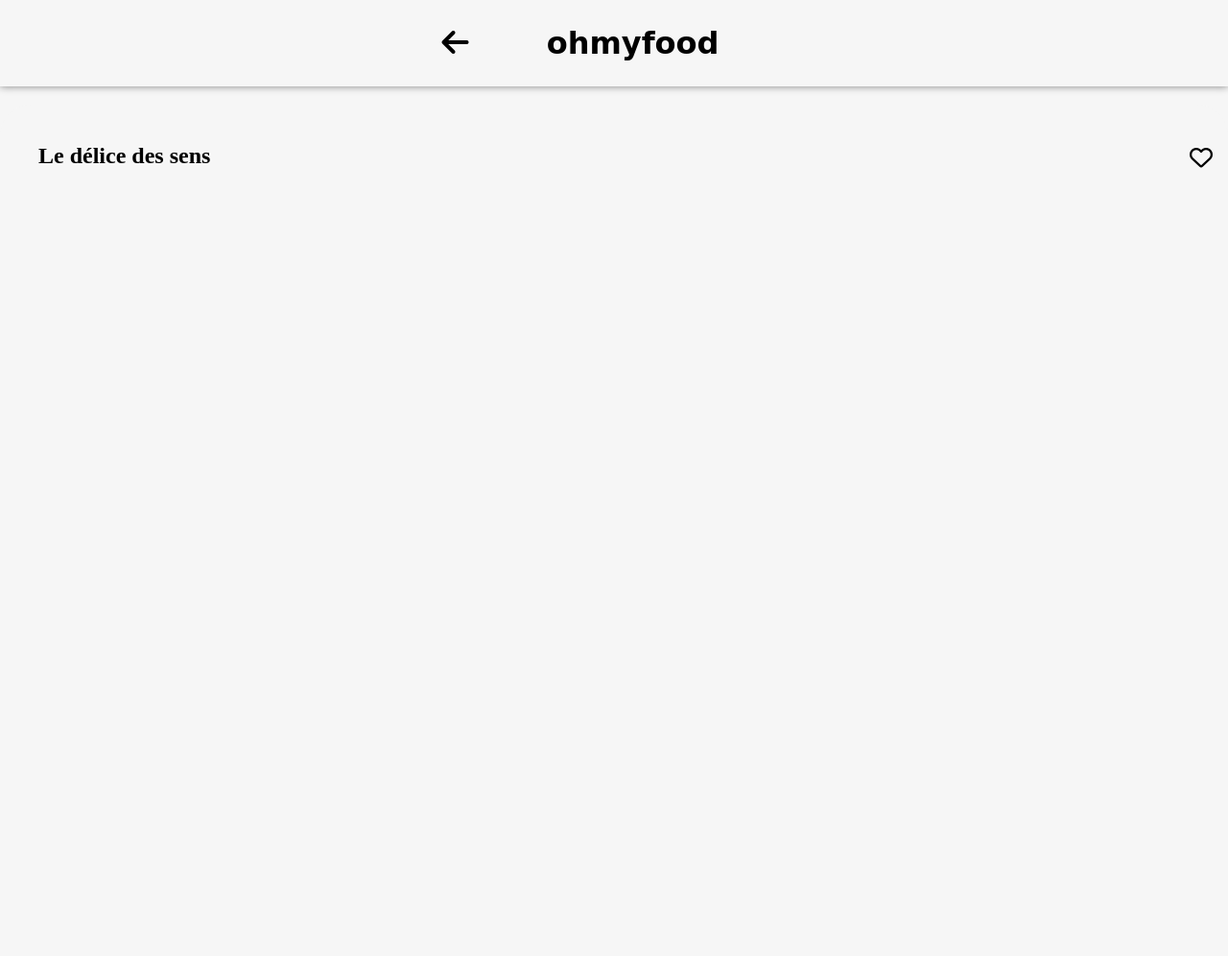
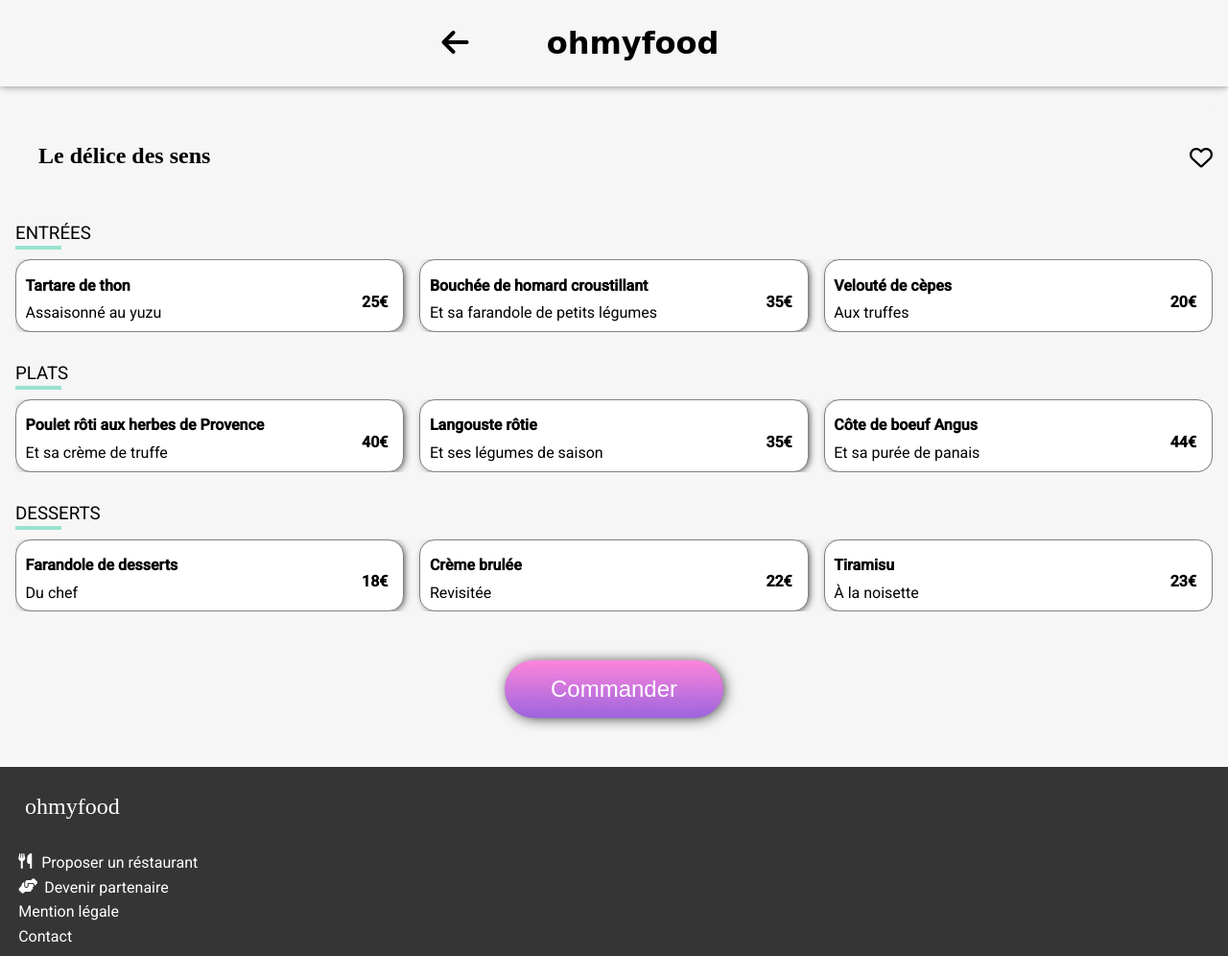
Before and after one commit to VictorGGe/VictorGGe.github.io, a plain HTML site: page resto4.html in a window 1280 px wide. Shown: the whole page at 96% size. Before the commit the page ends 800 px from the top, so only its background shows below. Drawn offline with Linux system fonts and the light colour scheme; a web font is replaced by a local one.

Commit message:
resto4fini

```diff
--- a/resto4.html
+++ b/resto4.html
@@ -25,3 +25,140 @@
         <i class=" heartcard2  fa-regular fa-heart"></i>
         <i class="heart2 animationheart2 fa-solid fa-heart"></i>
     </div>
+
+    <section class="padresto   ">
+        <h3 class="text-restoh3">Entrées</h3>
+        <div class="menuitem  Menugroupe">
+
+            <div class="cardanimation1 gridresto ">
+                <div class="  menuitem__-description">
+                  <h4 class="textemodif text-restoh4">Tartare de thon</h4>
+                  <p class="textemodif">Assaisonné au yuzu</p>
+                </div>
+                <p class="prize">25€</p>
+                <div class=" menu-item__Check ">
+                  <i class="icheck fas fa-check"></i>
+                </div>
+            </div>
+
+            <div class="cardanimation2 gridresto ">
+                <div class=" menuitem__-description">
+                  <h4 class="textemodif text-restoh4">Bouchée de homard croustillant</h4>
+                  <p class="textemodif">Et sa farandole de petits légumes</p>
+                </div>
+                <p class="  prize">35€</p>
+                <div class=" menu-item__Check">
+                  <i class="icheck fas fa-check"></i>
+                </div>
+            </div>
+
+            <div class="gridresto cardanimation3">
+                <div class="menuitem__-description">
+                  <h4 class="textemodif text-restoh4">Velouté de cèpes</h4>
+                  <p class="textemodif">Aux truffes</p>
+                </div>
+                <p class="prize">20€</p>
+                <div class=" menu-item__Check">
+                  <i class="icheck fas fa-check"></i>
+                </div>
+            </div>
+
+        </div>
+
+    </section>
+
+    <section class="padresto   ">
+        <h3 class="text-restoh3">Plats</h3>
+        <div class="menuitem  Menugroupe">
+
+            <div class="gridresto cardanimation4 ">
+                <div class="menuitem__-description">
+                  <h4 class="textemodif text-restoh4">Poulet rôti aux herbes de Provence </h4>
+                  <p class="textemodif">Et sa crème de truffe</p>
+                </div>
+                <p class="  prize">40€</p>
+                <div class=" menu-item__Check">
+                  <i class="icheck fas fa-check"></i>
+                </div>
+            </div>
+
+            <div class="gridresto cardanimation5 ">
+                <div class="menuitem__-description">
+                  <h4 class="textemodif text-restoh4">Langouste rôtie </h4>
+                  <p class="textemodif">Et ses légumes de saison</p>
+                </div>
+                <p class=" prize">35€</p>
+                <div class=" menu-item__Check">
+                  <i class="icheck fas fa-check"></i>
+                </div>
+            </div>
+
+            <div class="gridresto cardanimation6 ">
+                <div class="menuitem__-description">
+                  <h4 class="textemodif text-restoh4">Côte de boeuf Angus</h4>
+                  <p class="textemodif">Et sa purée de panais</p>
+            </div>
+                <p class="prize">44€</p>
+                <div class=" menu-item__Check">
+                  <i class="icheck fas fa-check"></i>
+                </div>
+            </div>
+
+        </div>
+    </section>
+
+    <section class="padresto  ">
+        <h3 class="text-restoh3">Desserts</h3>
+        <div class="menuitem  Menugroupe">
+
+            <div class="gridresto cardanimation7 ">
+                <div class="menuitem__-description">
+                  <h4 class="textemodif text-restoh4">Farandole de desserts</h4>
+                  <p class="textemodif">Du chef</p>
+                </div>
+                <p class="prize">18€</p>
+                <div class=" menu-item__Check">
+                  <i class="icheck fas fa-check"></i>
+                </div>
+            </div>
+
+            <div class="gridresto cardanimation8 ">
+                <div class="menuitem__-description">
+                  <h4 class="textemodif text-restoh4">Crème brulée </h4>
+                  <p class="textemodif">Revisitée</p>
+                </div>
+                <p class="prize">22€</p>
+                <div class=" menu-item__Check">
+                  <i class="icheck fas fa-check"></i>
+                </div>
+            </div>
+
+            <div class="gridresto cardanimation9">
+                <div class="menuitem__-description">
+                  <h4 class="textemodif text-restoh4">Tiramisu </h4>
+                  <p class="textemodif">À la noisette</p>
+                </div>
+                <p class="  prize">23€ </p>
+                <div class=" menu-item__Check">
+                  <i class="icheck fas fa-check"></i>
+                </div>
+            </div>
+        </div>
+
+        <div class="buttonmiddle buttonshaaerch">
+            <button>Commander</button>
+        </div>
+
+    </section>
+
+    <footer class="footcolor">
+        <h2 class="foottexth2">ohmyfood</h2>
+        <a class="foottext" href="#"><i class="fa-solid fa-utensils"></i>   Proposer un réstaurant</a>
+        <a class="foottext" href="#"><i class="fa-solid fa-handshake-angle"></i>Devenir partenaire</a>
+        <a class="foottext" href="#"> Mention légale</a>
+        <a class="foottext" href="mailto:test@test.com">Contact</a>
+    </footer>
+
+
+
+</body>
```
